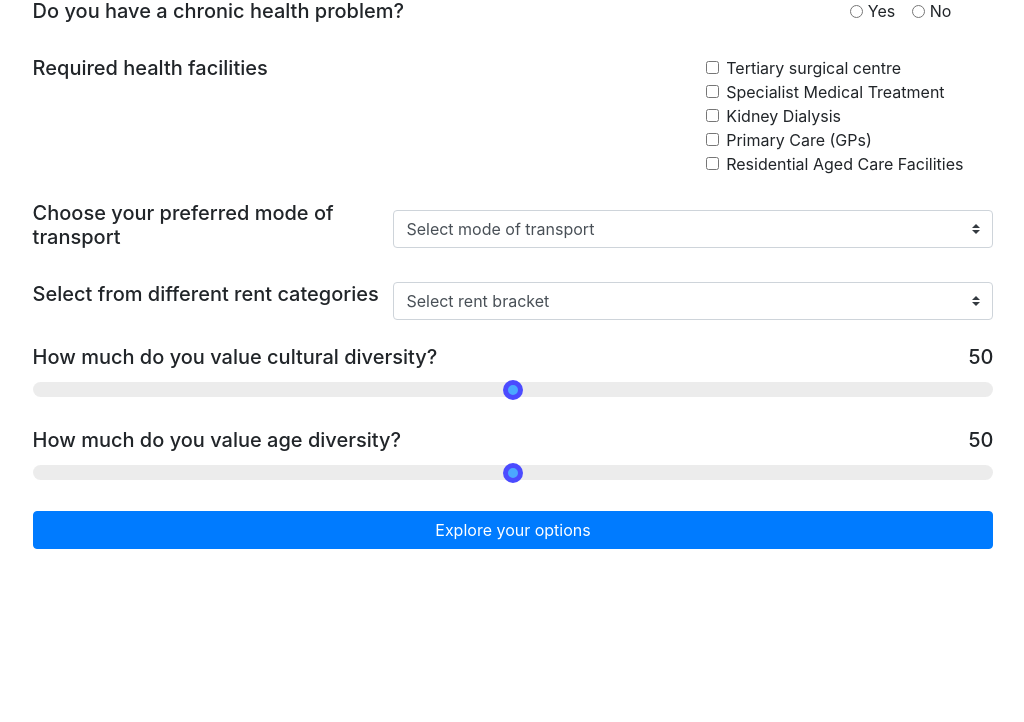
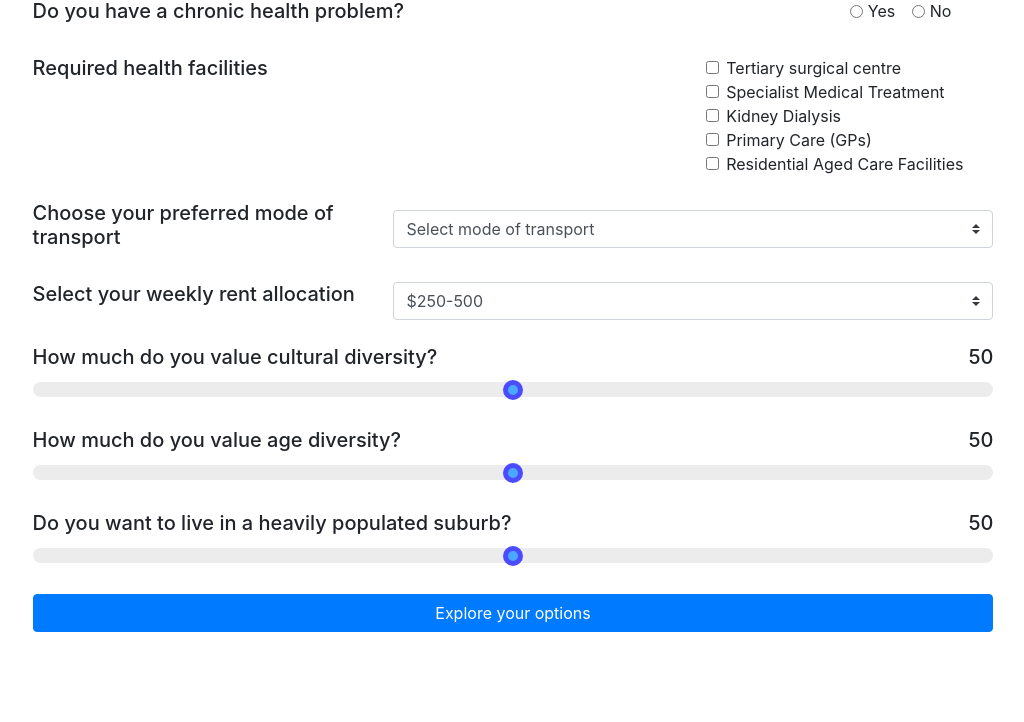
Before and after one commit to TianleJin/GovHack-2020, a Flask app: page / in a window 1280 px wide. Shown: the part 1233-1955 px from the top of the page, without its empty margins (127-1151 px from the left). Before the commit the page ends 1782 px from the top, so only its background shows below. Run offline with Flask 2, Linux system fonts and the light colour scheme; some libraries are stand-ins or nearby versions.

Commit message:
Added variables and user data set to radar

```diff
--- a/main.py
+++ b/main.py
@@ -16,9 +16,7 @@ with open('ssc_codes.json') as json_file:
         ssc_id.append(p['id'])
         postcode_id.append(p['postcode'])
 
-    print(postcode_id)
     lookup_code = zip(ssc_id, postcode_id)
-    print(lookup_code)
 
 @app.route('/', methods=['GET'])
 def home():
@@ -30,8 +28,10 @@ def detail():
 
 @app.route('/handle_data', methods=['POST'])
 def handle_data():
-    cultural_diversity_amount = request.form['cultureDiversity']
-    age_diversity_amount = request.form['ageDiversity']
+    cultural_diversity_amount = float(request.form['cultureDiversity'])/100
+    age_diversity_amount = float(request.form['ageDiversity'])/100
+    rent_amount = int(request.form['rent-value'])/4
+    population_choice = float(request.form['population'])/100
 
     # your code
     # return a response
@@ -40,7 +40,7 @@ def handle_data():
 
     # Inputs: cultural diversity, age_diversity_amount
     # Output: List of 5 top recommendations (coordinates, postcode, suburb name, diversity rankings)
-    lat, lng, population, suburb, postcodes, cultural_diversity, age_diversity = recommender.recommend(float(cultural_diversity_amount) / 100, float(age_diversity_amount) / 100, n=5)
+    lat, lng, population, suburb, postcodes, cultural_diversity, age_diversity = recommender.recommend(cultural_diversity_amount, age_diversity_amount, n=5)
     print(lat, lng, population, suburb, cultural_diversity, age_diversity)
 
     ssc_codes = [ssc_id[postcode_id.index(str(postcode))] for postcode in postcodes]
@@ -50,7 +50,7 @@ def handle_data():
         response = requests.get(info)
         data.append(response.json())
 
-    return render_template("detail.html", lat=lat, lng=lng, population = population, suburb = json.dumps(suburb), cultural_diversity = cultural_diversity, age_diversity = age_diversity, data_calls=data_calls)
+    return render_template("detail.html", userInfo=[cultural_diversity_amount, age_diversity_amount, rent_amount, population_choice], lat=lat, lng=lng, population = population, suburb = json.dumps(suburb), cultural_diversity = cultural_diversity, age_diversity = age_diversity, data_calls=data_calls)
 
 if __name__ == '__main__':
     app.run(port=os.getenv('PORT', 5000), debug=True)
--- a/templates/home.html
+++ b/templates/home.html
@@ -331,16 +331,16 @@
 
       <!-- Rent -->
       <div class="slider-label-container input-container">
-        <h5>Select from different rent categories</h5>
+        <h5>Select your weekly rent allocation</h5>
         <select
           style="align-self: center; max-width: 600px;"
           class="custom-select"
+          name="rent-value"
         >
-          <option selected>Select rent bracket</option>
-          <option value="1">>$1000</option>
-          <option value="2">$1000-$1499</option>
-          <option value="3">$1500-$1999</option>
-          <option value="3">$2000+</option>
+          <option value="1"><$250</option>
+          <option value="2" selected='selected'>$250-500</option>
+          <option value="3">$500-750</option>
+          <option value="4">$750+</option>
         </select>
       </div>
 
@@ -378,6 +378,23 @@
         oninput="updateInput(this.value, this.id);"
       />
 
+      <!-- Age Diversity Amount -->
+      <div class="slider-label-container input-container">
+        <h5>Do you want to live in a heavily populated suburb?</h5>
+        <h5 id="population-amount-disp">50</h5>
+      </div>
+      <input
+        id="population-amount"
+        type="range"
+        name="population"
+        min="0"
+        max="100"
+        class="slider"
+        value="50"
+        step="1"
+        oninput="updateInput(this.value, this.id);"
+      />
+
       <!-- Calculate -->
       <button type="submit" class="btn btn-primary btn-block">
         Explore your options
```
Also changed, not shown: templates/detail.html (+24 -2 lines).
